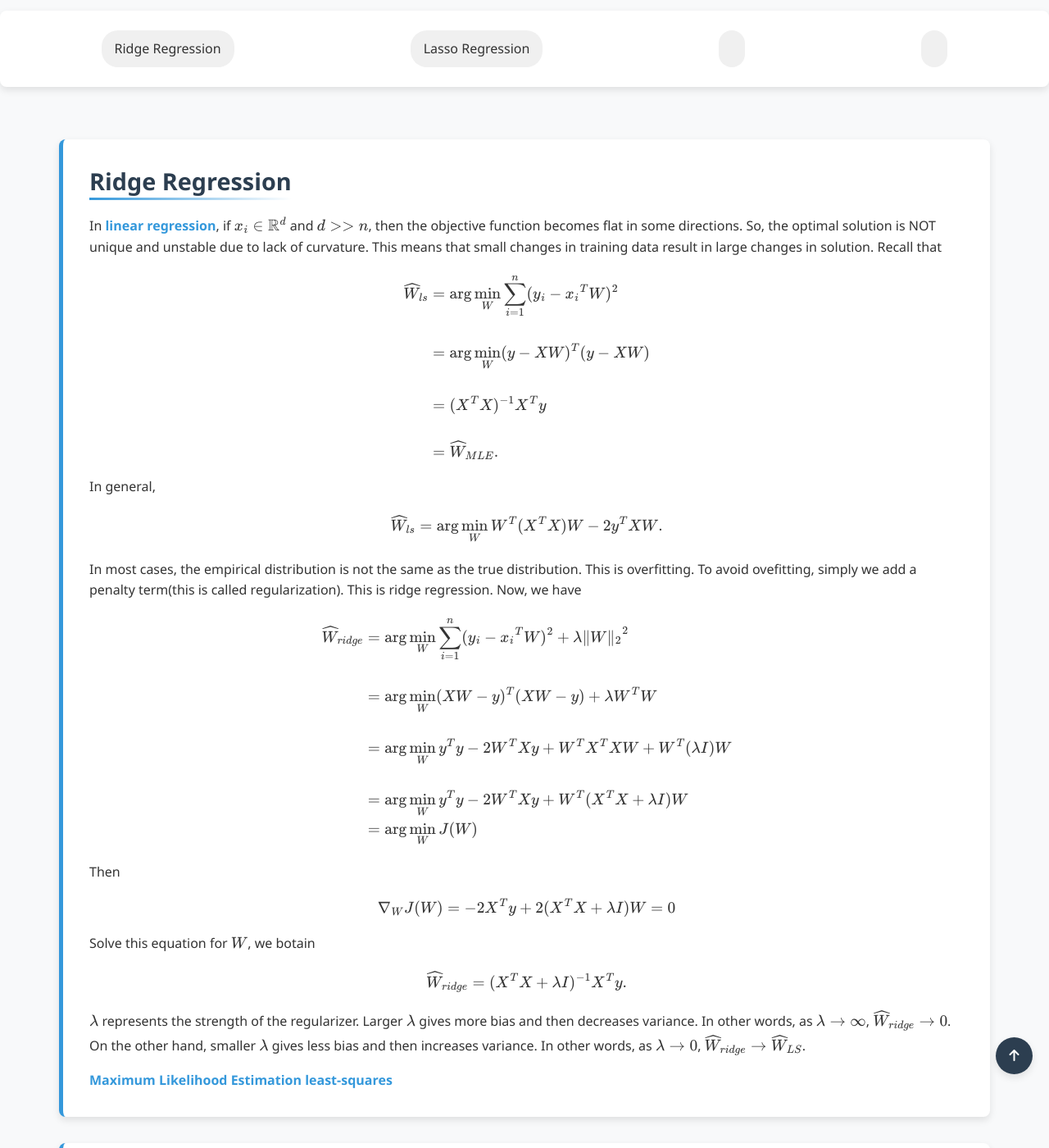
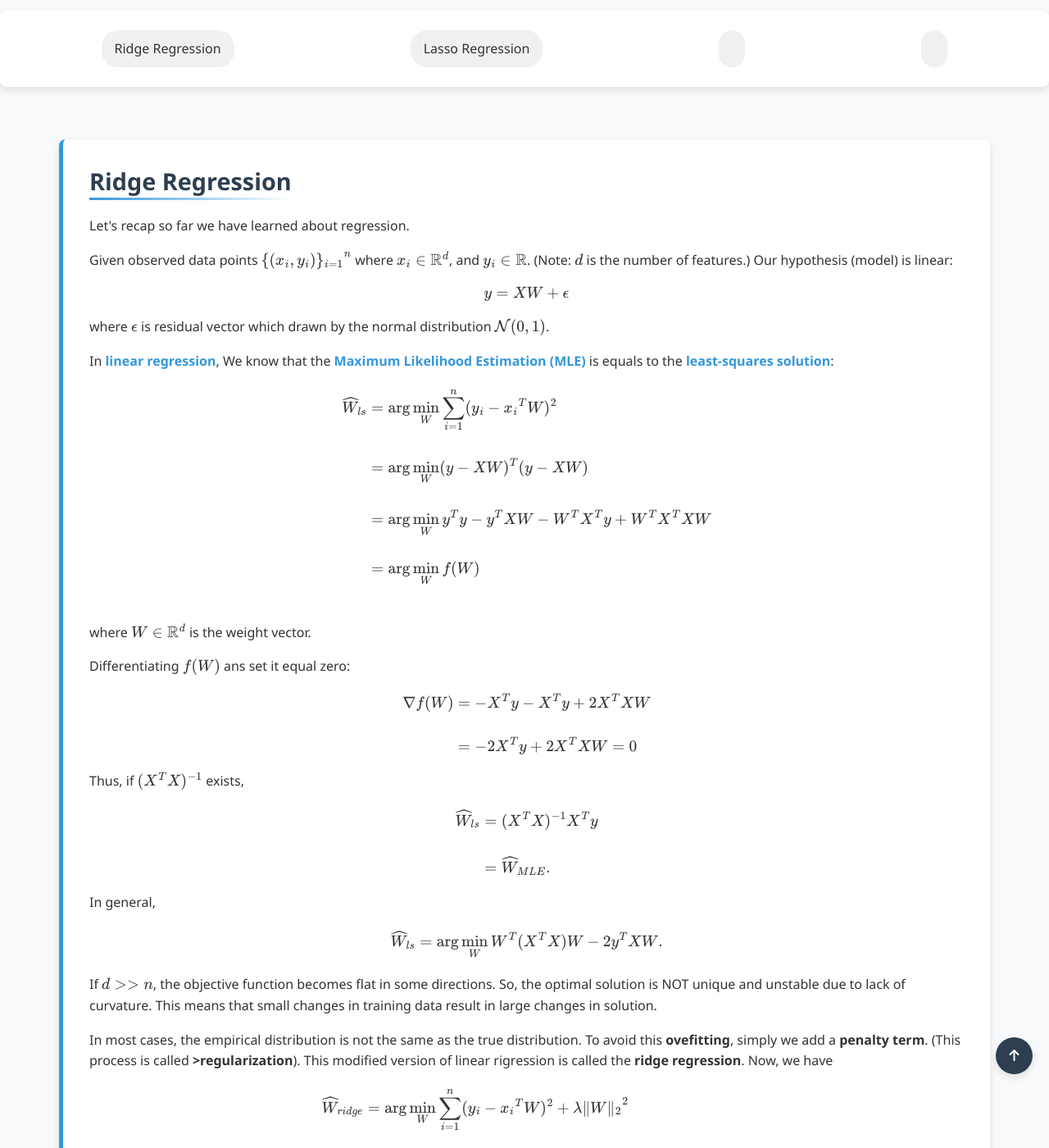
Before and after one commit to Yusukey01/yusukey01.github.io, a Jekyll site: the page built from Mathematics/Machine_learning/regression.html, in a window 1280 px wide and 1400 px high, scrolled down 500 px. Shown: the whole window at 82% size. Built offline with Jekyll 4.4.1, drawn with Linux system fonts in a browser that asks for light colours.

Commit message:
added  V-part2 regression

```diff
--- a/Mathematics/Machine_learning/regression.html
+++ b/Mathematics/Machine_learning/regression.html
@@ -25,25 +25,64 @@ uses_python: false
             <section id="ridge" class="section-content">
                 <h2>Ridge Regression</h2>
                 <p>
+                    Let's recap so far we have learned about regression.
+                </p>
+
+                <p>
+                    Given observed data points \({\{(x_i, y_i)\}_{i =1}}^n\) where
+                    \(x_i \in \mathbb{R}^d\), and \(y_i \in \mathbb{R}\). (Note: \(d\) is the number of features.)
+                    Our hypothesis (model) is linear:
+                    \[
+                    y = XW + \epsilon
+                    \]
+                    where \(\epsilon\) is residual vector which drawn by the normal distribution \(\mathcal{N}(0, 1)\).
+                </p>
+
+                <p>
                     In <a href="../Probability/linear_regression.html"><strong>linear regression</strong></a>,
-                    if \(x_i \in \mathbb{R}^d\) and \(d >> n\), then the objective function becomes flat in some directions. So,
-                    the optimal solution is NOT unique and unstable due to lack of curvature. This means that small changes in training data
-                    result in large changes in solution.
-                    Recall that
+
+                    We know that the <a href="../Probability/mle.html"><strong>Maximum Likelihood Estimation (MLE)</strong></a> is equals to
+                    the <a href="../Linear_algebra/leastsquares.html"><strong>least-squares solution</strong></a>:
                     \[
                     \begin{align*}
                     \widehat{W}_{ls}    &= \arg \min_W \sum_{i=1}^n (y_i - {x_i}^T W )^2 \\\\
                                         &= \arg \min_W (y - XW)^T (y - XW) \\\\
-                                        &= (X^TX)^{-1}X^Ty \\\\
-                                        &= \widehat{W}_{MLE}.
+                                        &= \arg \min_W y^T y -y^T XW - W^T X^T y + W^T X^T X W \\\\
+                                        &= \arg \min_W f(W) \\\\
                     \end{align*}
                     \]
+                    where \(W \in \mathbb{R}^d\) is the weight vector.
+                    <p>
+                    Differentiating \(f(W)\) ans set it equal zero:
+                    \[
+                    \begin{align*}
+                        \nabla f(W) &= -X^T y -X^T y + 2X^T XW \\\\
+                                    &= -2X^T y + 2 X^T X W  = 0
+                    \end{align*}
+                    \]
+                    Thus, if \((X^TX)^{-1}\) exists,
+                    \[
+                    \begin{align*}
+                    \widehat{W}_{ls} &= (X^TX)^{-1}X^Ty \\\\
+                                     &= \widehat{W}_{MLE}.
+                    \end{align*}
+                    \]
+                    </p>
                     In general,
                     \[
                     \widehat{W}_{ls} = \arg \min_W W^T (X^TX)W-2y^TXW.
                     \]
-                    In most cases, the empirical distribution is not the same as the true distribution. This is overfitting. To avoid ovefitting,
-                    simply we add a penalty term(this is called regularization). This is ridge regression. Now, we have
+                </p>
+
+                <p>
+                    If \(d >> n\), the objective function becomes flat in some directions. So, the optimal solution is NOT unique and
+                    unstable due to lack of curvature. This means that small changes in training data result in large changes in solution.
+                </p>
+
+                <p>
+                    In most cases, the empirical distribution is not the same as the true distribution. To avoid this <strong>ovefitting</strong>,
+                    simply we add a <strong>penalty term</strong>. (This process is called <strong>>regularization</strong>).
+                    This modified version of linear rigression is called the <strong>ridge regression</strong>. Now, we have
                     \[
                     \begin{align*}
                     \widehat{W}_{ridge} &= \arg \min_W \sum_{i=1}^n (y_i - {x_i}^T W )^2 + \lambda {\| W \|_2}^2 \\\\
```
Also changed, not shown: other parts of Mathematics/Machine_learning/regression.html (+1 -1 lines).
